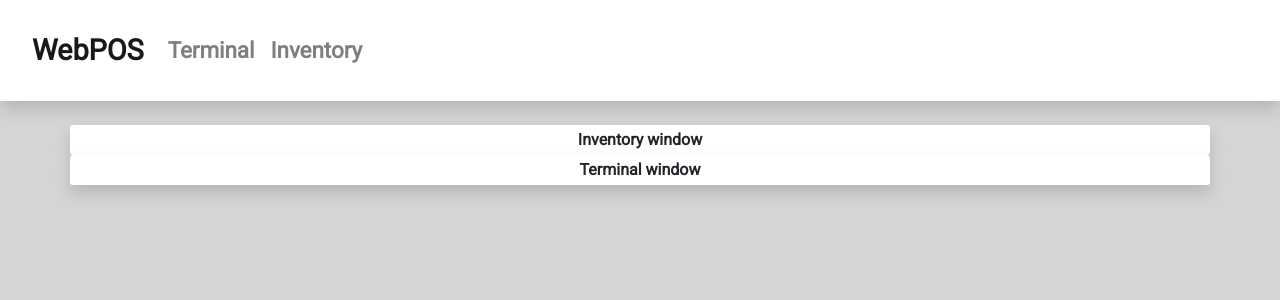
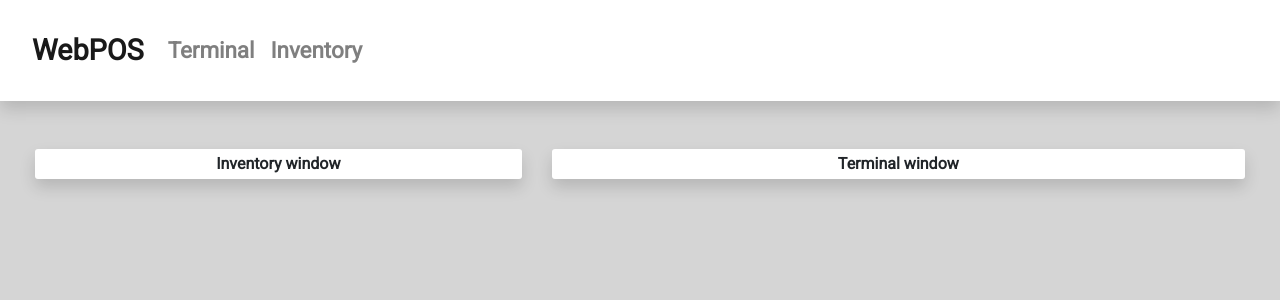
Before and after one commit to mbcaira/web-pos, a React (Create React App) app in the folder frontend/: page / in a window 1280 px wide. Shown: the top 300 px of the page. Built offline with nearby package versions, Linux system fonts and the light colour scheme.

Commit message:
Streamline components.

```diff
--- a/frontend/src/components/Home.jsx
+++ b/frontend/src/components/Home.jsx
@@ -8,8 +8,18 @@ import "../styles/home.css"
 function Home(props) {
     return (
         <div>
-            <Inventory className="inventory"/>
-            <Terminal className="terminal"/>
+            <div>
+                <div className="container home">
+                    <div className="row">
+                        <div className="col-5">
+                        <Inventory />
+                        </div>
+                        <div className="col">
+                        <Terminal />
+                        </div>
+                    </div>
+                </div>
+            </div>
         </div>
     );
 }
--- a/frontend/src/components/Inventory.jsx
+++ b/frontend/src/components/Inventory.jsx
@@ -5,9 +5,9 @@ import "../styles/inventory.css";
 function Inventory() {
     return (
         <div>
-            <div className="container shadow">
+            <div className="container inventory shadow">
                 <div className="row">
-                    <div className="title col-md">
+                    <div className="title col">
                     Inventory window
                     </div>
                 </div>
--- a/frontend/src/components/Terminal.jsx
+++ b/frontend/src/components/Terminal.jsx
@@ -5,9 +5,9 @@ import "../styles/terminal.css";
 function Terminal(){
     return (
         <div>
-            <div className="container shadow">
+            <div className="container terminal shadow">
                 <div className="row">
-                    <div className="title col-md">
+                    <div className="title col">
                     Terminal window
                     </div>
                 </div>
--- a/frontend/src/styles/home.css
+++ b/frontend/src/styles/home.css
@@ -1,4 +1,9 @@
 .home {
     background-color: transparent;
+    display: inline;
+}
+
+.row {
+    padding: 0px 20px;
     margin: auto;
 }
--- a/frontend/src/styles/index.css
+++ b/frontend/src/styles/index.css
@@ -3,3 +3,8 @@ body {
     font-weight: 800;
     background-color: #D5D5D5;
 }
+
+.title {
+    text-align: center;
+    padding: 3px;
+}
--- a/frontend/src/styles/inventory.css
+++ b/frontend/src/styles/inventory.css
@@ -1,9 +1,4 @@
-.container{
+.inventory{
     background-color: white;
     border-radius: 3px;
 }
-
-.title {
-    text-align: center;
-    padding: 3px;
-}
--- a/frontend/src/styles/terminal.css
+++ b/frontend/src/styles/terminal.css
@@ -1,9 +1,4 @@
-.container{
+.terminal{
     background-color: white;
     border-radius: 3px;
 }
-
-.title {
-    text-align: center;
-    padding: 3px;
-}
```
